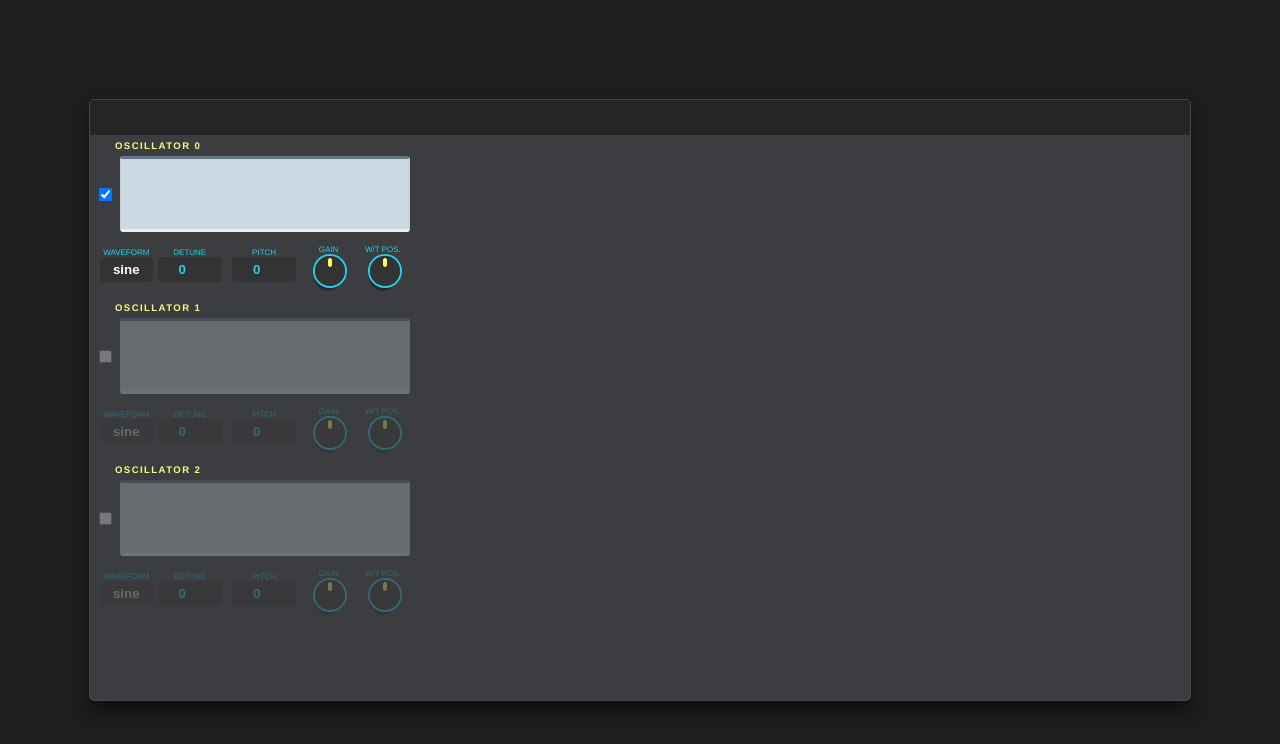
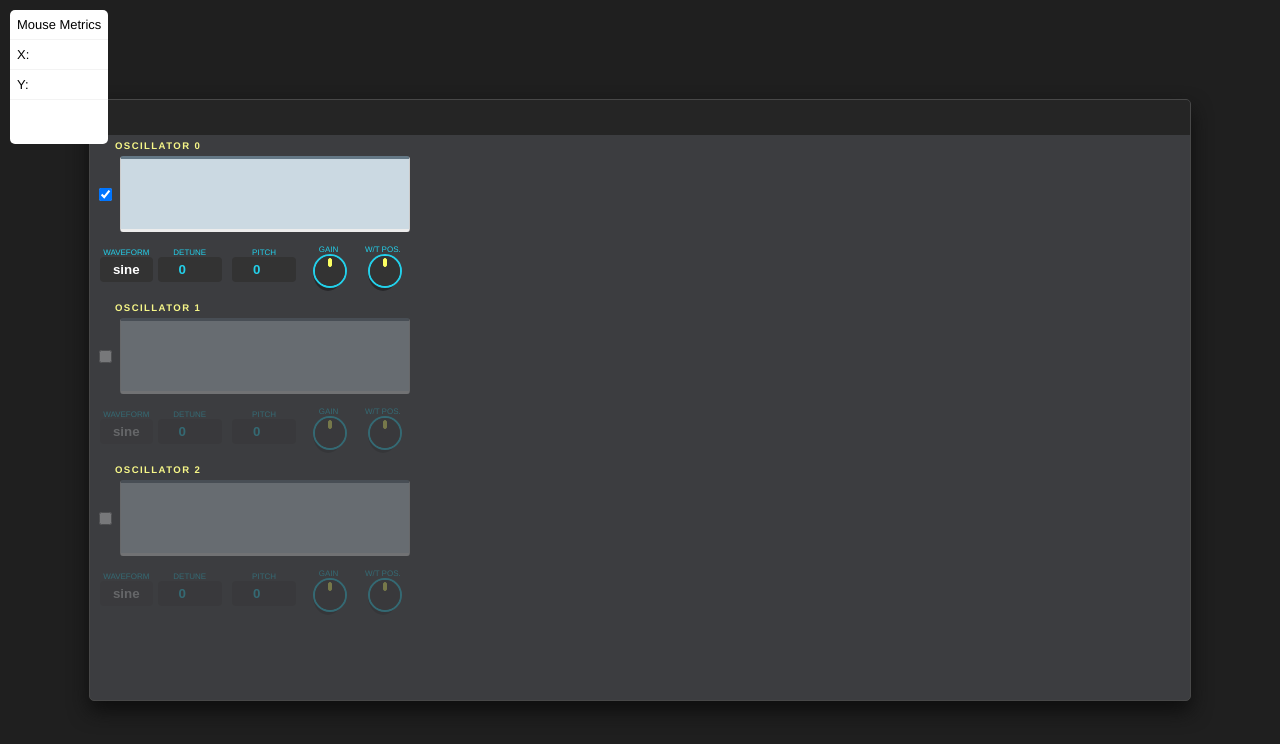
Before and after one commit to HarryCarron/Tonix-Deprecated-, an Angular app: page / in a window 1280 px wide. Shown: the top 744 px of the page. Built offline with nearby package versions, Linux system fonts and the light colour scheme.

Commit message:
Added Mouse Metrics Component
-Added component to relay metrics for mouse position and click status for testing knob component.

-Discussed logic for knob behaviour, minor updates.

```diff
--- a/src/app/app.component.css
+++ b/src/app/app.component.css
@@ -76,3 +76,9 @@
     border-radius: 5px;
     margin: 5px;
 }
+
+.mouseMetricsContainer{
+    position: absolute;
+    left:10px;
+    top:10px;
+}
--- a/src/app/app.component.html
+++ b/src/app/app.component.html
@@ -1,5 +1,8 @@
+<div class='mouseMetricsContainer'>
+    <app-mouse-metrics [on]="true"></app-mouse-metrics>
+</div>
+
 <div class='fullExpand centerChild'>
-
     <div class='synth'>
         <div class='topbar'></div>
         <div class='content-wrapper h-100'>
--- a/src/app/app.component.ts
+++ b/src/app/app.component.ts
@@ -2,6 +2,7 @@ import { Component, OnInit } from '@angular/core';
 import { MasterService, Oscillator } from './services/master.service';
 import { FormsModule } from '@angular/forms';
 import { KnobComponent } from './controls/knob/knob.component';
+import { MouseMetricsComponent } from './developerTools/mouse-metrics/mouse-metrics.component';
 
 @Component({
   selector: 'app-root',
--- a/src/app/app.module.ts
+++ b/src/app/app.module.ts
@@ -5,11 +5,13 @@ import { FormsModule } from '@angular/forms';
 
 import { AppComponent } from './app.component';
 import { KnobComponent } from './controls/knob/knob.component';
+import { MouseMetricsComponent } from './developerTools/mouse-metrics/mouse-metrics.component';
 
 @NgModule({
   declarations: [
     AppComponent,
     KnobComponent,
+    MouseMetricsComponent,
   ],
   imports: [
     BrowserModule,
--- a/src/app/controls/knob/knob.component.html
+++ b/src/app/controls/knob/knob.component.html
@@ -1,6 +1,6 @@
 <div class='knobContainer'>
     <div class='knob-outer-outline'>
-        <div #knob (mousedown)='initiateDrag()' class='knob-outline'>
+        <div #knob (mousedown)='initiateDrag($event)' class='knob-outline'>
             <div class='knob'>
                 <div class='knob-top centerChild'>
                     <div class='point'></div>
--- a/src/app/controls/knob/knob.component.ts
+++ b/src/app/controls/knob/knob.component.ts
@@ -24,11 +24,15 @@ export class KnobComponent implements AfterViewInit {
 
     private dragActive = false;
 
+    private droppedY = 0;
+
     set knob(nElement: ElementRef) {
         if (nElement.nativeElement) {
             this._knob = nElement.nativeElement;
         }
     }
+
+
 
     get knob() { return this._knob; }
 
@@ -37,19 +41,21 @@ export class KnobComponent implements AfterViewInit {
         console.log(amm);
     }
 
-
-
-    private killBrowserMouseMove(e) {
+    private killBrowserMouseMove() {
         (window as any).onmousemove = null;
         (window as any).onmouseup = null;
         // todo
     }
 
-    initiateDrag() {
-        (window as any).onmousemove = (e) => {
-            (this.knob as any).style.transform = `rotate(${e.clientY}deg)`;
+    initiateDrag(e) {
+        this.killBrowserMouseMove();
+        this.droppedY = e.clientY;
+        (window as any).onmousemove = (e: any) => {
+            (this.knob as any).style.transform = `rotate(${this.droppedY++}deg)`;
         };
-        (window as any).onmouseup = this.killBrowserMouseMove;
+        (window as any).onmouseup = () => {
+            this.killBrowserMouseMove();
+        };
     }
 
     constructor() { }
--- /dev/null
+++ b/src/app/developerTools/mouse-metrics/mouse-metrics.component.css
@@ -0,0 +1,33 @@
+* {
+    font-family: Helvetica, sans-serif;
+    font-size:0.9em;
+}
+
+.container{
+    min-height:100px;
+    background-color:white;
+    border-radius:5px;
+}
+
+.titleContainer{
+    padding:7px;
+    font-weight: 500;
+}
+
+.coOrdContainer{
+    padding:7px;
+}
+
+.borderBottom{
+    border-bottom:1px solid rgb(243, 243, 243);
+}
+
+.clickContainer{
+    height:30px;
+}
+
+.clickIndicator{
+    background-color:blue;
+    color: white;
+    padding:3px;
+}
--- /dev/null
+++ b/src/app/developerTools/mouse-metrics/mouse-metrics.component.html
@@ -0,0 +1,18 @@
+<div class='container'>
+    <div class='titleContainer borderBottom'>
+        Mouse Metrics
+    </div>
+    <div class='coOrdContainer borderBottom'>
+        X: {{x}}
+    </div>
+    <div class='coOrdContainer borderBottom'>
+        Y: {{y}}
+    </div>
+
+    <div class='coOrdContainer clickContainer centerChild'>
+        <div class='clickIndicator' *ngIf='clicked'>
+            click
+        </div>
+    </div>
+
+</div>
--- /dev/null
+++ b/src/app/developerTools/mouse-metrics/mouse-metrics.component.ts
@@ -0,0 +1,48 @@
+import { Component, OnInit, Input, OnChanges } from '@angular/core';
+
+@Component({
+  selector: 'app-mouse-metrics',
+  templateUrl: './mouse-metrics.component.html',
+  styleUrls: ['./mouse-metrics.component.css']
+})
+export class MouseMetricsComponent implements OnInit {
+
+    x: number;
+    y: number;
+    clicked: boolean;
+
+    constructor() { }
+
+    @Input() on: boolean;
+
+    ngOnInit() {
+    }
+
+    private mouseMoveListener(): void {
+        (<any>window).addEventListener('mousemove', e => {
+            this.x = e.clientX;
+            this.y = e.clientY;
+        });
+    }
+
+    private mouseClickListener(): void {
+        (<any>window).addEventListener('mousedown', e => {
+            this.clicked = true;
+        });
+        (<any>window).addEventListener('mouseup', e => {
+            this.clicked = false;
+        });
+    }
+
+    private addMouseMoveListeners() {
+        this.mouseClickListener();
+        this.mouseMoveListener();
+    }
+
+    ngOnChanges() {
+        if (this.on) {
+            this.addMouseMoveListeners();
+        }
+    }
+
+}
```
Also changed, not shown: 1 other file (tests, documents, lock files or other folders).
